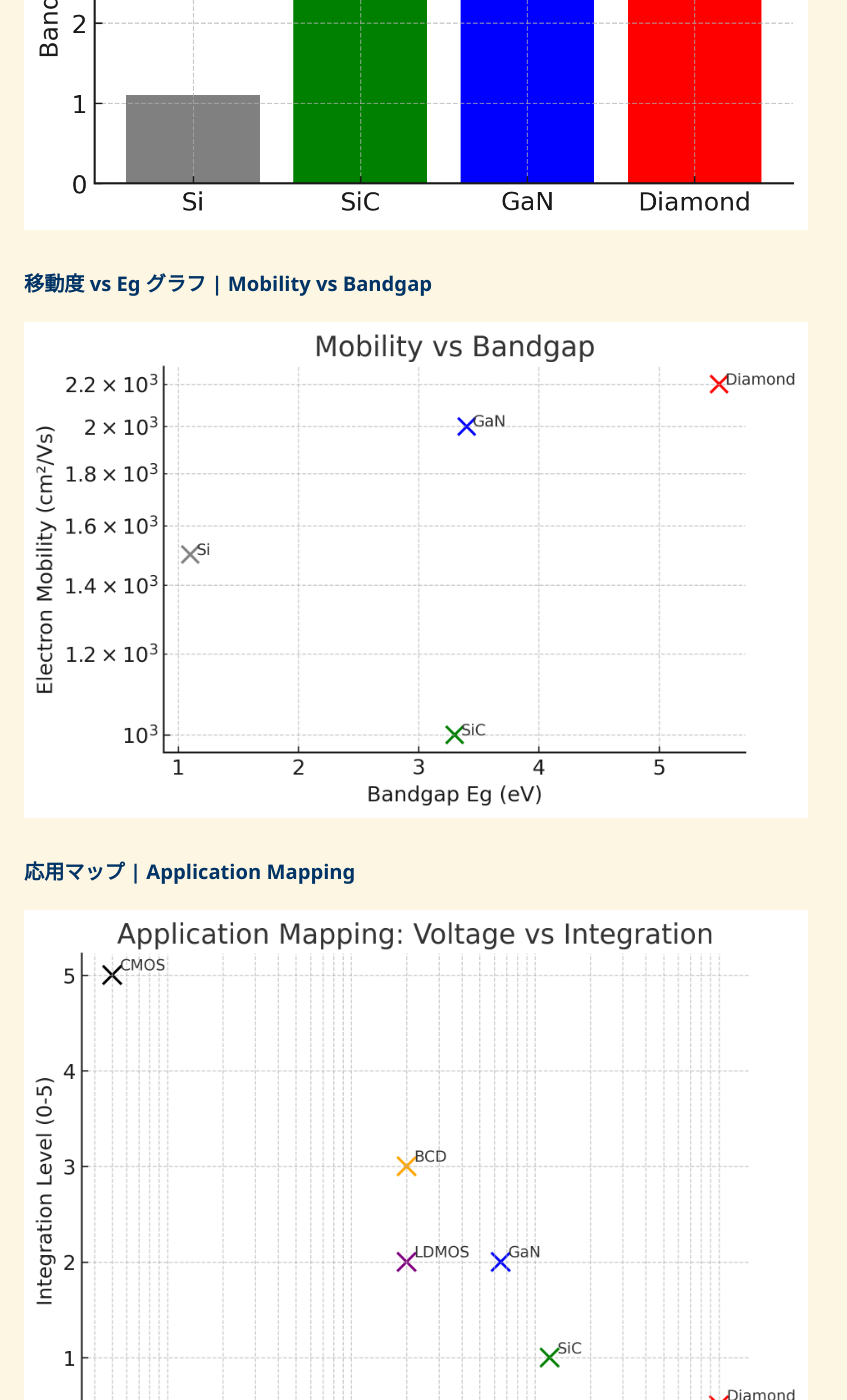
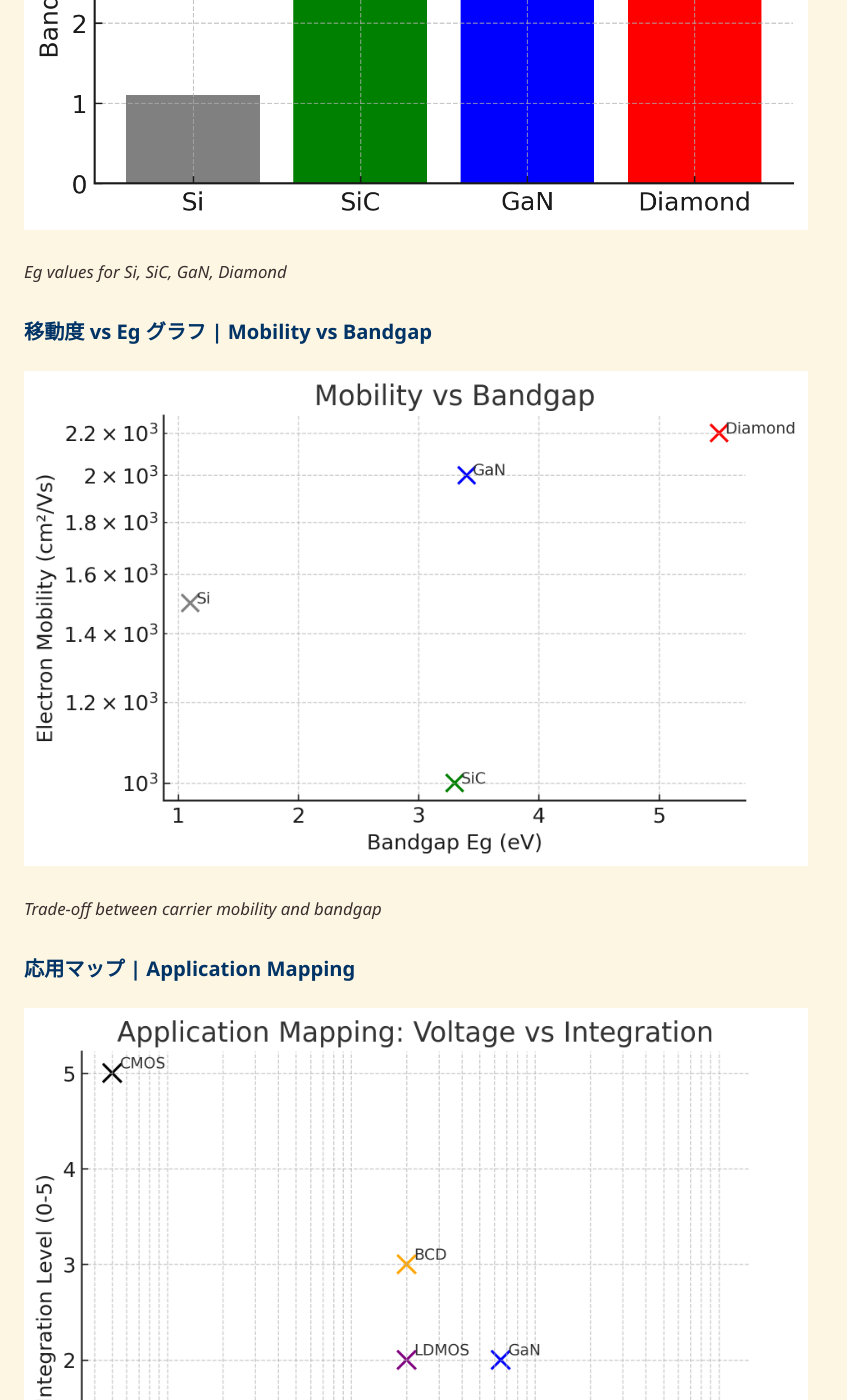
Before and after one commit to Samizo-AITL/Edusemi-Plus, a Jekyll site: the page built from materials/6_cmos_wbg_summary.md, in a window 1280 px wide and 1400 px high, scrolled down 4730 px. Shown: the whole window, without its empty margins (0-847 px from the left). Built offline with Jekyll 4.4.1, drawn with Linux system fonts in a browser that asks for light colours; some of the changed text lies outside the part shown.

Commit message:
Update 6_cmos_wbg_summary.md

```diff
--- a/materials/6_cmos_wbg_summary.md
+++ b/materials/6_cmos_wbg_summary.md
@@ -116,10 +116,22 @@
 ## 🖼️ 付録: 材料特性グラフ | Appendix: Material Property Charts
 
 ### バンドギャップ比較 | Bandgap Comparison
-<img src="{{ '/materials/images/bandgap_comparison.png' | relative_url }}" alt="Bandgap Comparison" style="max-width:80%;">
+<picture>
+  <source srcset="{{ '/materials/images/bandgap_comparison.png' | relative_url }}">
+  <img src="./images/bandgap_comparison.png" alt="Bandgap Comparison" style="max-width:80%;">
+</picture>
+*Eg values for Si, SiC, GaN, Diamond*
 
 ### 移動度 vs Eg グラフ | Mobility vs Bandgap
-<img src="{{ '/materials/images/mobility_vs_bandgap.png' | relative_url }}" alt="Mobility vs Bandgap" style="max-width:80%;">
+<picture>
+  <source srcset="{{ '/materials/images/mobility_vs_bandgap.png' | relative_url }}">
+  <img src="./images/mobility_vs_bandgap.png" alt="Mobility vs Bandgap" style="max-width:80%;">
+</picture>
+*Trade-off between carrier mobility and bandgap*
 
 ### 応用マップ | Application Mapping
-<img src="{{ '/materials/images/application_mapping.png' | relative_url }}" alt="Application Mapping" style="max-width:80%;">
+<picture>
+  <source srcset="{{ '/materials/images/application_mapping.png' | relative_url }}">
+  <img src="./images/application_mapping.png" alt="Application Mapping" style="max-width:80%;">
+</picture>
+*Voltage range vs Integration landscape*
```
